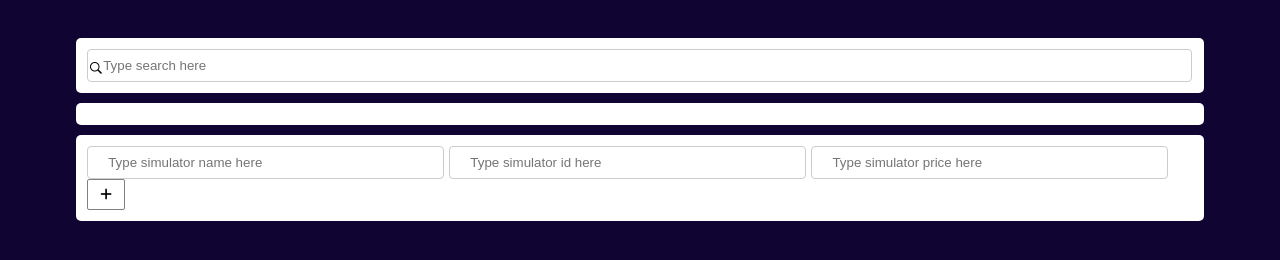
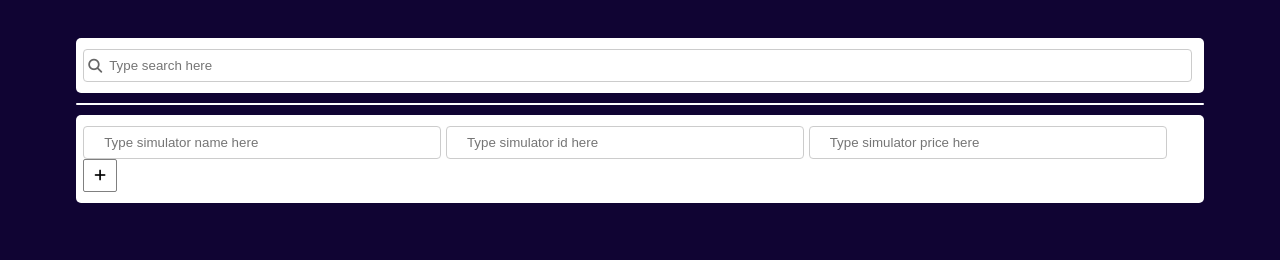
Before and after one commit to tasika16/balintListaja, a website: page public/index.html in a window 1280 px wide. Drawn offline with nearby package versions, Linux system fonts and the light colour scheme; no server answers.

Commit message:
* FIX: Fixed webdesign.

```diff
--- a/public/index.html
+++ b/public/index.html
@@ -14,10 +14,12 @@
 <body>
   <div class="pageContainer">
     <div class="divCustom" id="searchDiv">
-      <input type="text" class="" id="searchTxt" placeholder="Type search here" />
+      <label id="search-label">
+        <input type="text" class="" id="searchTxt" placeholder="Type search here" />
+      </label>
     </div>
 
-    <div class="divCustom" id="tableDiv">
+    <div class="divCustom respTable" id="tableDiv">
       <table class="">
         <thead id="dataTableHead"></thead>
         <tbody id="dataTableBody"></tbody>
@@ -26,9 +28,9 @@
     </div>
 
     <div class="divCustom" id="addToTableDiv">
-      <input type="text" class="addToTableClass" id="nameInpt" name='name' placeholder="Type simulator name here" required>
-      <input type="text" class="addToTableClass" id="type_numberInpt" name='type_number' placeholder="Type simulator id here" required>
-      <input type="text" class="addToTableClass" id="priceInpt" name='price' placeholder="Type simulator price here" required>
+      <input type="text" class="addToTableClass" id="nameInpt" name='name' placeholder="Type simulator name here">
+      <input type="text" class="addToTableClass" id="type_numberInpt" name='type_number' placeholder="Type simulator id here">
+      <input type="text" class="addToTableClass" id="priceInpt" name='price' placeholder="Type simulator price here">
 
       <button type="submit" class="form-button" id="addDataToArray">
         <i class="fa fa-plus"></i></button>
--- a/public/scripts.js
+++ b/public/scripts.js
@@ -58,7 +58,7 @@ $("#searchTxt").on("keyup", function () {
   var searched = 'search=' + $('#searchTxt').val();
   ajaxReq('GET', '/api/simulators', searched)
     .done(function (res) {
-      buildTable(res.content);
+      buildTable(res);
     })
 });
 
--- a/public/style.css
+++ b/public/style.css
@@ -1,8 +1,9 @@
+
 body {
   background-color: #100433;
 }
 
-.pageContainer{
+.pageContainer {
    margin: auto;
    width: 90%;
    padding: 20px;
@@ -12,9 +13,9 @@ body {
   border: 1px solid transparent;
   border-radius: 5px;
   margin: 10px 5px 10px 5px;
-  padding: 10px 0px 10px 10px;
+  padding: 10px 0px 10px 6px;
   background-color: #FFFFFF;
-  font-size: 16px;
+  font-size: 14px;
   font-family: 'Josefin Sans';
 }
 
@@ -31,7 +32,7 @@ body {
   border: 1px solid gray;
   border-radius: 2px;
   background-color: white;
-  padding: 7px 12px;
+  padding: 8px 10px;
   margin: 0;
   cursor: pointer;
 }
@@ -40,12 +41,12 @@ body {
   background-color: gray;
 }
 
-.delete-button{
+.delete-button {
   cursor: pointer;
   padding: 5px;
 }
 
-.delete-button:hover{
+.delete-button:hover {
   border-radius: 5px;
   background-color: #B8B8B8;
 }
@@ -71,12 +72,21 @@ table {
 
 th, td {
   text-align: left;
-  padding: 13px;
-  border-bottom: 1px solid #ddd;
+  padding: 5px;
+  border-bottom: 1px solid #DDDDDD;
+}
+
+th {
+  font-weight: bolder;
 }
 
 tfoot {
   color: darkgray;
+}
+
+.respTable {
+  overflow-x: auto;
+  padding: 0px;
 }
 
 .formErLabel {
@@ -85,8 +95,18 @@ tfoot {
 }
 
 #searchTxt {
-  background: url(searchIcon.png) no-repeat scroll;
-  background-position: 0px 10px;
-  background-size: 16px 16px;
-  padding-left: 15px;
+  padding-left: 25px;
 }
+
+#search-label {
+  position: relative;
+}
+
+#search-label:before {
+  color: #666;
+  content: "\f002";
+  font-family: FontAwesome;
+  position: absolute;
+  top: -1px;
+  left: 5px;
+}
```
Also changed, not shown: app.coffee (+56 -53 lines).
